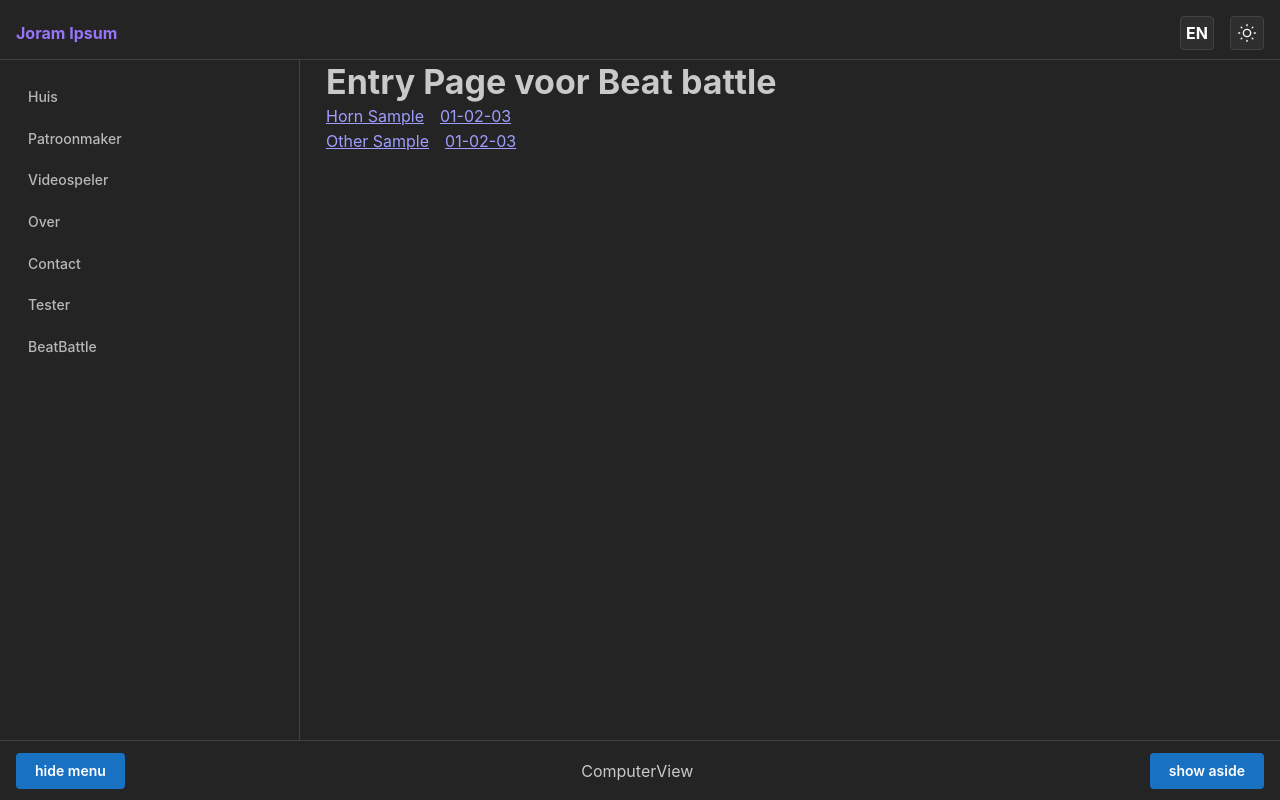
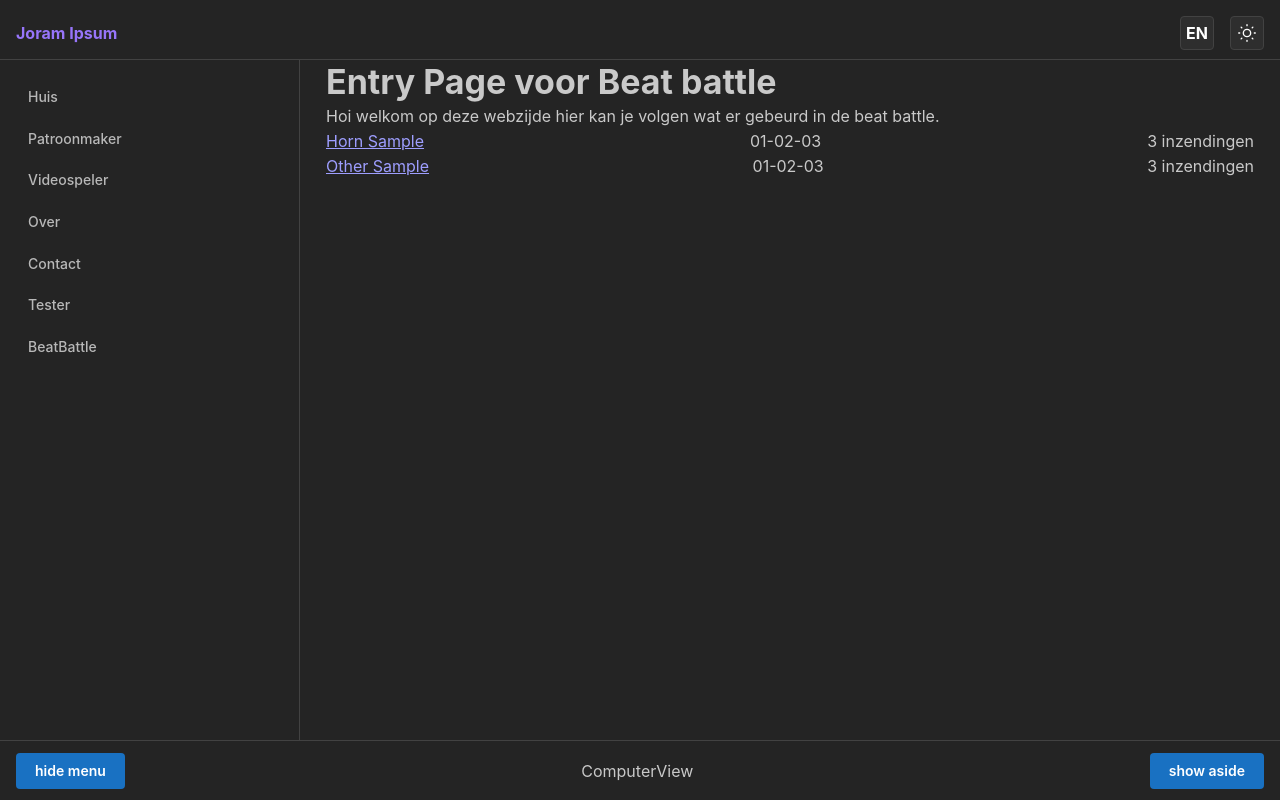
Before and after one commit to Joram3000/joram3000.github.io, a React (Vite) app: page /#/beatbattle in a window 1280 px wide. Built offline with nearby package versions, Linux system fonts and the light colour scheme; no server answers.

Commit message:
addsome styling

```diff
--- a/src/pages/beatbattle-page/BeatBattlePage.tsx
+++ b/src/pages/beatbattle-page/BeatBattlePage.tsx
@@ -6,20 +6,24 @@ import { Link } from "react-router-dom";
 const BeatBattlePage: React.FC = () => {
   const beatBattleState = useSelector(getBeatStateSelector);
 
-  console.log(beatBattleState);
-
   return (
     <Container>
       <Title>Entry Page voor Beat battle</Title>
 
+      <Text>
+        Hoi welkom op deze webzijde hier kan je volgen wat er gebeurd in de beat
+        battle.
+      </Text>
+
       {beatBattleState.contests.map((contest, i) => (
-        <Link to={`/beatbattle/${i}`}>
-          <Group key={i}>
+        <Group key={i} justify="space-between">
+          <Link to={`/beatbattle/${i}`}>
             <Text>{contest.sample.name}</Text>
+          </Link>
+          <Text>{contest.sample.dateAdded}</Text>
 
-            <Text>{contest.sample.dateAdded}</Text>
-          </Group>
-        </Link>
+          <Text>{contest.beats.length} inzendingen</Text>
+        </Group>
       ))}
     </Container>
   );
--- a/src/pages/beatbattle-page/contestpage.tsx
+++ b/src/pages/beatbattle-page/contestpage.tsx
@@ -37,7 +37,7 @@ const ContestPage: React.FC = () => {
     <Box>
       <Stack bg="dark" m="md">
         <Group justify="space-between">
-          <Title c="white">Battle Round</Title> <Title>[1]</Title>
+          <Title c="white">Battle Round</Title> <Title c="lime">{id}</Title>
         </Group>
         <Group>
           <Text c="white">Met deze sample:</Text>
```
